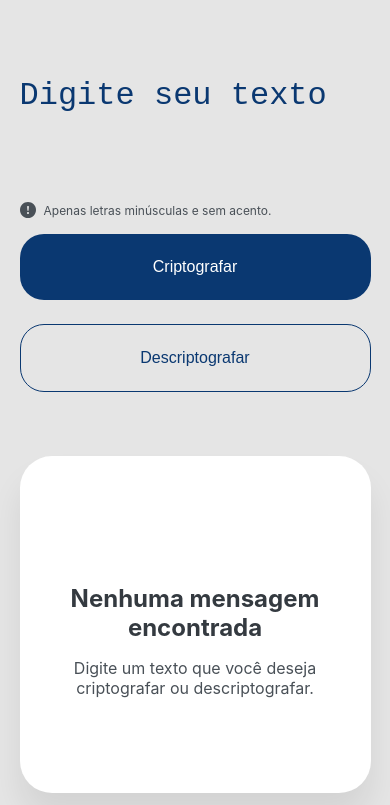
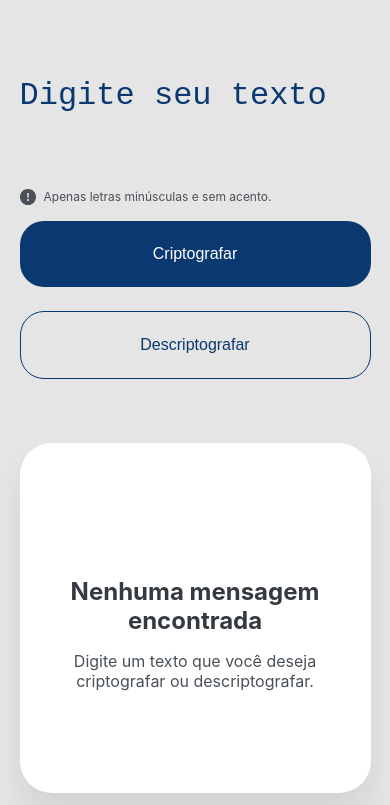
Before and after one commit to soldier42/challenge-encriptador-de-texto, a plain HTML site: page index.html in a window 390 px wide. Shown: the part 128-933 px from the top of the page. Drawn offline with Linux system fonts and the light colour scheme.

Commit message:
melhorias na responsividade

```diff
--- a/styles/style.css
+++ b/styles/style.css
@@ -32,8 +32,6 @@ body {
     justify-content: space-evenly;
     gap: 80px;
     height: 100vh;
-    max-height: 1024px;
-    max-width: 1440px;
     padding: 3% 5%;
     margin: 0 auto;
 }
@@ -49,7 +47,6 @@ body {
     padding-top: 80px;
     font-size: 2rem;
     background: none;
-    border-radius: 32px;
     color: var(--color-texto-input);
     border: none;
     outline: none;
@@ -76,7 +73,7 @@ body {
 .container__input__buttons {
     display: flex;
     gap: 24px;
-    margin-top: 16px;
+    margin: 16px 0px 32px 0px;
     justify-content: center;
 }
 
@@ -162,6 +159,7 @@ body {
     padding: 24px;
     width: 100%;
     cursor: pointer;
+    margin-top: 32px;
 }
 
 .container__result__botao:hover {
@@ -186,10 +184,15 @@ body {
         height: 55%;
     }
 
+    .container__input__textarea {
+        margin-top: 40px;
+        padding-top: 40px;
+    }
+
     .container__result {
         width: 100%;
         height: 45%;
-        margin-top: 64px;
+        margin-top: 32px;
     }
 
     .container__result__image {
```
